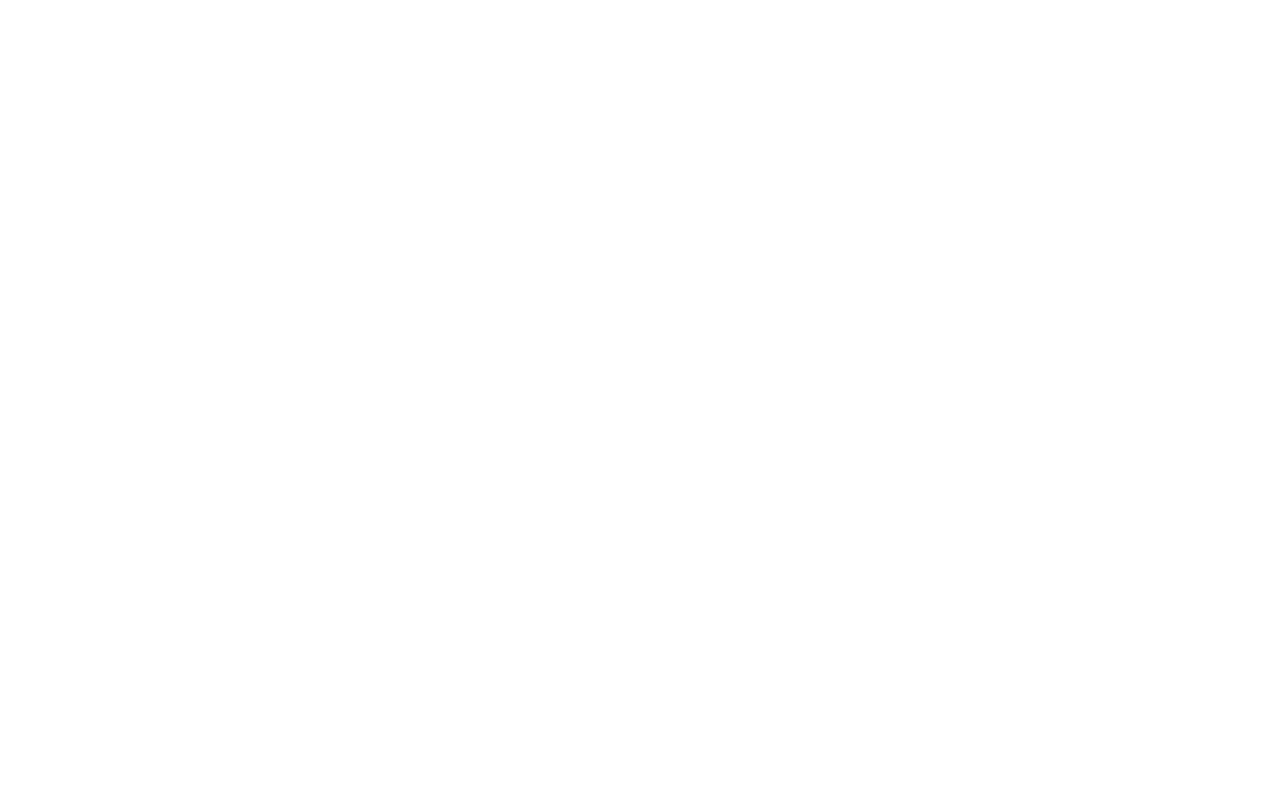
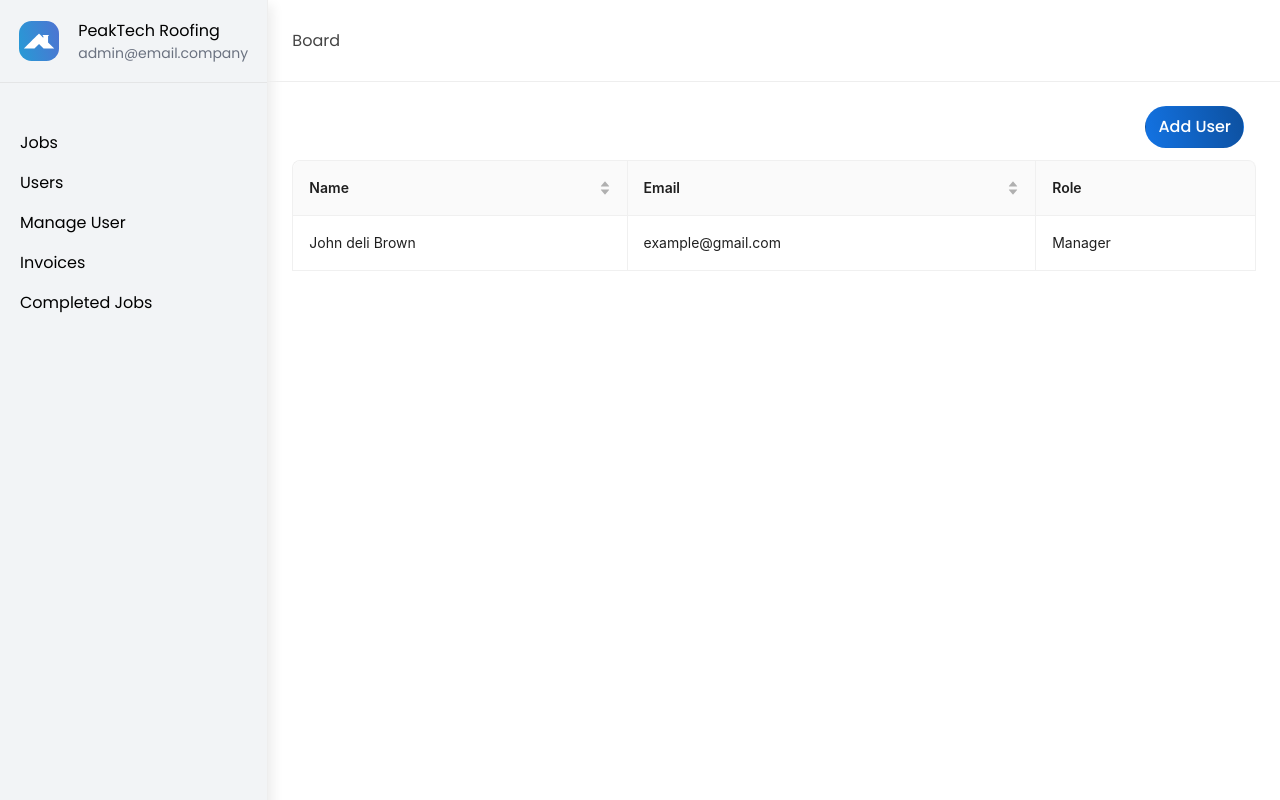
Before and after one commit to Abdulcomsian/peaktek, a React (Vite) app: page /dashboard/manage-user in a window 1280 px wide. Before the commit this address had no page. Built offline with nearby package versions, Linux system fonts and the light colour scheme.

Commit message:
working on manage user page and data flow done

```diff
--- a/src/Routes/index.jsx
+++ b/src/Routes/index.jsx
@@ -27,7 +27,8 @@
 } from "@components/Forms";
 import { KanbanBoard } from "@components/Dashboard";
 import { CompletedJobs } from "@pages/index";
-import { UserList } from "@components/index";
+import { ManageUser, UserList } from "@components";
+
 export function AppRoute() {
   return (
     <BrowserRouter>
@@ -61,6 +62,7 @@
           <Route path="jobs" element={<KanbanBoard />} />
           <Route path="completedTasks" element={<CompletedJobs />} />
           <Route path="users" element={<UserList />} />
+          <Route path="manage-user" element={<ManageUser />} />
         </Route>
         <Route path="/projects" element={<Projects />}>
           <Route path="title" element={<Title />} />
--- a/src/components/Dashboard/Sidebar/index.jsx
+++ b/src/components/Dashboard/Sidebar/index.jsx
@@ -15,11 +15,16 @@
     },
     {
       id: 3,
+      linkSrc: "manage-user",
+      linkText: "Manage User",
+    },
+    {
+      id: 4,
       linkSrc: "/dashboard",
       linkText: "Invoices",
     },
     {
-      id: 4,
+      id: 5,
       linkSrc: "completedTasks",
       linkText: "Completed Jobs",
     },
--- /dev/null
+++ b/src/components/Modals/NewUserModal/index.jsx
@@ -0,0 +1,101 @@
+import { useState } from "react";
+import { Input } from "@components";
+import { Modal, Select } from "antd";
+import SelectInput from "@components/SelectInput";
+
+const roleOptions = [
+  {
+    value: "client",
+    label: "Client",
+  },
+  {
+    value: "manager",
+    label: "Manager",
+  },
+  {
+    value: "designer",
+    label: "Designer",
+  },
+];
+
+const initialState = {
+  username: "",
+  email: "",
+  role: null,
+};
+
+function NewUserModal({ open, onCancel, onOk, onAddUser }) {
+  const [state, setState] = useState(initialState);
+  const [role, setRole] = useState(() => roleOptions.at(0).value);
+
+  const handleChange = function (e) {
+    setState((state) => ({ ...state, [e.target.name]: e.target.value }));
+    console.log(e.target.name);
+    console.log(e.target.value);
+  };
+
+  const handleSubmit = (e) => {
+    e.preventDefault();
+    if (!role || !state.username) return;
+    console.log(role);
+
+    const newUser = {
+      key: crypto.randomUUID,
+      name: state.username,
+      email: state.email,
+      role: role,
+    };
+    onAddUser(newUser);
+    onOk();
+  };
+
+  return (
+    <Modal open={open} onCancel={onCancel} onOk={onOk} footer={null}>
+      <h1 className="text-center text-xl font-semibold my-4">
+        Create new user
+      </h1>
+      <form onSubmit={handleSubmit}>
+        <Input
+          applyMarginBottom={true}
+          label="Name"
+          placeholder="User Name"
+          value={state.name}
+          className="mb-4"
+          name="username"
+          onChange={handleChange}
+        />
+        <Input
+          type="email"
+          applyMarginBottom={true}
+          label="Email"
+          placeholder="Email Address"
+          value={state.email}
+          className="mb-4"
+          name="email"
+          onChange={handleChange}
+        />
+        <SelectInput
+          label="Role"
+          defaultValue={role}
+          size="large"
+          className="w-full"
+          options={roleOptions}
+          onChange={(value) => {
+            console.log(value);
+            setRole(value);
+          }}
+        />
+        <div className="flex justify-center">
+          <button
+            type="Submit"
+            className="px-4 py-2 bg-blue-500 hover:bg-blue-600 rounded-md text-white"
+          >
+            Add User
+          </button>
+        </div>
+      </form>
+    </Modal>
+  );
+}
+
+export default NewUserModal;
--- a/src/components/Modals/index.js
+++ b/src/components/Modals/index.js
@@ -2,5 +2,12 @@
 import CustomerDetailModal from "./CustomerDetail";
 import JobDetailModal from "./JobDetails";
 import NewJobModal from "./NewJob";
+import NewUserModal from "./NewUserModal";
 
-export { AddBoardModal, CustomerDetailModal, JobDetailModal, NewJobModal };
+export {
+  AddBoardModal,
+  CustomerDetailModal,
+  JobDetailModal,
+  NewJobModal,
+  NewUserModal,
+};
--- /dev/null
+++ b/src/components/SelectInput/index.jsx
@@ -0,0 +1,30 @@
+import { Select } from "antd";
+
+const SelectInput = ({
+  label,
+  defaultValue = "",
+  size = "middle",
+  className,
+  options,
+  inputWrapperClass,
+  onChange,
+}) => {
+  return (
+    <div className={`${inputWrapperClass} mb-4`}>
+      {label && (
+        <label className="block w-full text-sm font-medium text-gray-900 mb-2">
+          {label}
+        </label>
+      )}
+      <Select
+        defaultValue={defaultValue}
+        size={size}
+        className={className}
+        options={options}
+        onChange={onChange}
+      />
+    </div>
+  );
+};
+
+export default SelectInput;
--- /dev/null
+++ b/src/components/TableComponent/index.jsx
@@ -0,0 +1,20 @@
+import { Table } from "antd";
+
+const TableComponent = ({
+  columns,
+  dataSource,
+  pagination = false,
+  scroll,
+}) => {
+  return (
+    <Table
+      columns={columns}
+      dataSource={dataSource}
+      pagination={pagination}
+      scroll={scroll}
+      bordered
+    />
+  );
+};
+
+export default TableComponent;
--- a/src/components/UI/Button/index.jsx
+++ b/src/components/UI/Button/index.jsx
@@ -1,10 +1,17 @@
 import React from "react";
 
-const Button = ({ children, className, type, onClick, disabled }) => {
+const Button = ({ children, type, className, onClick, disabled, variant }) => {
+  console.log(variant);
+  const base = `flex items-center justify-center gap-1 mb-3 text-white font-medium text-base  border border-transparent rounded-full px-3 py-2 mr-3 group`;
+
+  const variantStyle = {
+    gradient:
+      base + "bg-gradient-to-r from-blue-400 to-blue-800 bg-custom-gradient",
+  };
   return (
     <button
       type={type ? type : "button"} // If type prop is empty, default to "button"
-      className={`${className}`}
+      className={`${variantStyle[variant]} ${className}`}
       onClick={onClick}
       disabled={disabled}
     >
--- /dev/null
+++ b/src/components/UI/LinkButton/index.jsx
@@ -0,0 +1,18 @@
+import { Link } from "react-router-dom";
+
+export default function LinkButton({ children, onClick, to }) {
+  const className = `border-none text-xs text-blue-300 cursor-pointer hover:text-blue-400`;
+
+  if (to) {
+    return (
+      <Link to={to} className={className}>
+        {children}
+      </Link>
+    );
+  }
+  return (
+    <button onClick={onClick} className={className}>
+      {children}
+    </button>
+  );
+}
--- /dev/null
+++ b/src/components/User/ManageUser.jsx
@@ -0,0 +1,62 @@
+import LinkButton from "@components/UI/LinkButton";
+import TableComponent from "../TableComponent";
+import { Button } from "..";
+import { useState } from "react";
+import { NewUserModal } from "@components/Modals";
+
+const initialColumns = [
+  {
+    title: "Name",
+    dataIndex: "name",
+    sorter: (a, b) => a.name.localeCompare(b.name),
+  },
+  {
+    title: "Email",
+    dataIndex: "email",
+    sorter: (a, b) => a.age - b.age,
+  },
+  {
+    title: "Role",
+    dataIndex: "role",
+  },
+];
+
+const initialData = [
+  {
+    key: "1",
+    name: "John deli Brown",
+    email: "example@gmail.com",
+    role: "Manager",
+  },
+];
+
+const ManageUser = () => {
+  const [data, setData] = useState(initialData);
+  const [columns, setColumns] = useState(initialColumns);
+  const [showModal, setShowModal] = useState(false);
+
+  const handleAddUser = function (newUser) {
+    console.log(newUser);
+    setData((data) => [...data, newUser]);
+  };
+  return (
+    <>
+      <Button
+        variant="gradient"
+        className="float-right"
+        onClick={() => setShowModal(true)}
+      >
+        Add User
+      </Button>
+      <TableComponent columns={columns} dataSource={data} />
+      <NewUserModal
+        open={showModal}
+        onOk={() => setShowModal((is) => !is)}
+        onCancel={() => setShowModal((is) => !is)}
+        onAddUser={handleAddUser}
+      />
+    </>
+  );
+};
+
+export default ManageUser;
--- a/src/components/index.js
+++ b/src/components/index.js
@@ -18,6 +18,8 @@
 import TableRows from "./TableRows";
 import { Button, Card } from "./UI";
 import UserList from "./User/UserList";
+import ManageUser from "./User/ManageUser";
+
 
 export {
   Button,
@@ -37,4 +39,5 @@
   SearchInput,
   FileInput,
   UserList,
+  ManageUser,
 };
--- a/src/pages/CompletedJobs/index.jsx
+++ b/src/pages/CompletedJobs/index.jsx
@@ -1,6 +1,7 @@
 import React, { useState } from "react";
 import { Table, Modal, Button } from "antd";
 import { JobDetailModal } from "@components/Modals";
+import LinkButton from "@components/UI/LinkButton";
 
 const CompletedJobs = () => {
   const [modalVisible, setModalVisible] = useState(false); // State to control modal visibility
@@ -24,9 +25,9 @@
       title: "Actions",
       dataIndex: "actions",
       render: (_, record) => (
-        <Button type="primary" onClick={() => handleOpenModal(record)}>
+        <LinkButton onClick={() => handleOpenModal(record)}>
           View Job details
-        </Button>
+        </LinkButton>
       ),
     },
   ];
```
